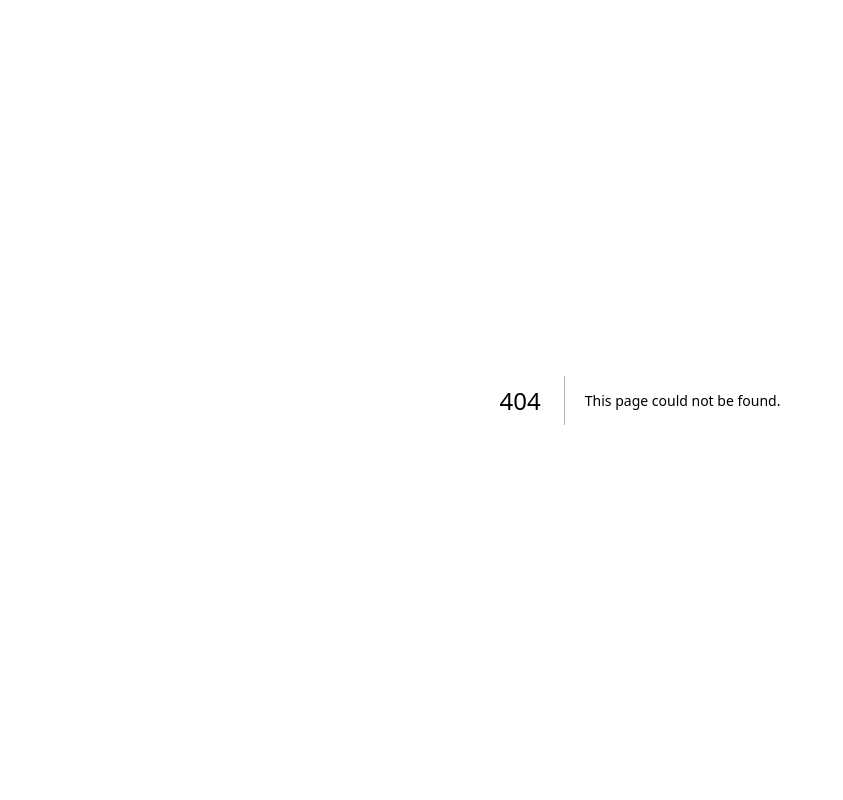
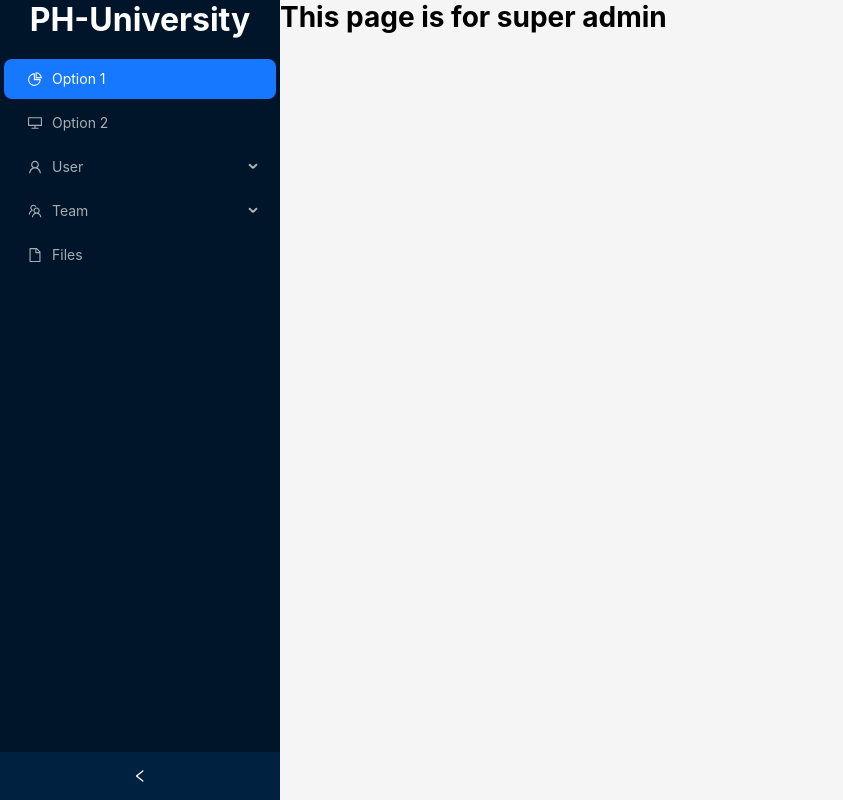
Before and after one commit to Mazdul1000/university-management, a Next.js app: page /super-admin in a window 1280 px wide. Before the commit this address had no page. Shown: the whole page, without its empty margins (0-843 px from the left). Built offline with nearby package versions, Linux system fonts and the light colour scheme.

Commit message:
Dashboard layout and route

```diff
--- a/src/app/(withlayout)/layout.tsx
+++ b/src/app/(withlayout)/layout.tsx
@@ -1,79 +1,15 @@
-"use client"
-
-import React, { useState } from 'react';
-import {
-  DesktopOutlined,
-  FileOutlined,
-  PieChartOutlined,
-  TeamOutlined,
-  UserOutlined,
-} from '@ant-design/icons';
-import type { MenuProps } from 'antd';
-import { Breadcrumb, Layout, Menu, theme } from 'antd';
-
-const { Header, Content, Footer, Sider } = Layout;
-
-type MenuItem = Required<MenuProps>['items'][number];
-
-function getItem(
-  label: React.ReactNode,
-  key: React.Key,
-  icon?: React.ReactNode,
-  children?: MenuItem[],
-): MenuItem {
-  return {
-    key,
-    icon,
-    children,
-    label,
-  } as MenuItem;
-}
-
-const items: MenuItem[] = [
-  getItem('Option 1', '1', <PieChartOutlined />),
-  getItem('Option 2', '2', <DesktopOutlined />),
-  getItem('User', 'sub1', <UserOutlined />, [
-    getItem('Tom', '3'),
-    getItem('Bill', '4'),
-    getItem('Alex', '5'),
-  ]),
-  getItem('Team', 'sub2', <TeamOutlined />, [getItem('Team 1', '6'), getItem('Team 2', '8')]),
-  getItem('Files', '9', <FileOutlined />),
-];
+import Contents from '@/components/ui/Contents';
+import Sidebar from '@/components/ui/Sidebar';
+import { Layout } from 'antd';
 
 const DashboardLayout= ({children}:{children: React.ReactNode}) => {
-  const [collapsed, setCollapsed] = useState(false);
-  const {
-    token: { colorBgContainer, borderRadiusLG },
-  } = theme.useToken();
+  return (
+    <Layout hasSider>
+        <Sidebar />
+        <Contents>
+            {children}
+        </Contents>
 
-  return (
-    <Layout style={{ minHeight: '100vh' }}>
-      <Sider collapsible collapsed={collapsed} onCollapse={(value) => setCollapsed(value)}>
-        <div className="demo-logo-vertical" />
-        <Menu theme="dark" defaultSelectedKeys={['1']} mode="inline" items={items} />
-      </Sider>
-      <Layout>
-        <Header style={{ padding: 0, background: colorBgContainer }} />
-        <Content style={{ margin: '0 16px' }}>
-          <Breadcrumb style={{ margin: '16px 0' }}>
-            <Breadcrumb.Item>User</Breadcrumb.Item>
-            <Breadcrumb.Item>Bill</Breadcrumb.Item>
-          </Breadcrumb>
-          <div
-            style={{
-              padding: 24,
-              minHeight: 360,
-              background: colorBgContainer,
-              borderRadius: borderRadiusLG,
-              color: "black"
-            }}
-          >
-           {children}
-          </div>
-        </Content>
-        <Footer style={{ textAlign: 'center' }}>Ant Design ©2023 Created by Ant UED</Footer>
-      </Layout>
     </Layout>
   );
 };
--- /dev/null
+++ b/src/app/(withlayout)/super-admin/page.tsx
@@ -0,0 +1,11 @@
+import React from 'react';
+
+const SuperAdminPage = () => {
+    return (
+        <div>
+            <h1>This page is for super admin</h1>
+        </div>
+    );
+};
+
+export default SuperAdminPage;
--- /dev/null
+++ b/src/components/ui/Contents.tsx
@@ -0,0 +1,18 @@
+"use client"
+
+import React from 'react';
+import {  Layout } from 'antd';
+const { Content } = Layout;
+
+const Contents = ({children}:{children:React.ReactNode}) => {
+    return (
+        <Content style={{
+            minHeight: "100vh",
+            color:"black"
+        }}>
+            {children}
+        </Content>
+    );
+};
+
+export default Contents;
--- /dev/null
+++ b/src/components/ui/Sidebar.tsx
@@ -0,0 +1,75 @@
+"use client"
+
+import { useState } from 'react';
+import {
+    DesktopOutlined,
+    FileOutlined,
+    PieChartOutlined,
+    TeamOutlined,
+    UserOutlined,
+  } from '@ant-design/icons';
+import {  Layout, Menu } from 'antd';
+import type { MenuProps } from 'antd';
+const { Sider } = Layout;
+
+type MenuItem = Required<MenuProps>['items'][number];
+
+function getItem(
+    label: React.ReactNode,
+    key: React.Key,
+    icon?: React.ReactNode,
+    children?: MenuItem[],
+  ): MenuItem {
+    return {
+      key,
+      icon,
+      children,
+      label,
+    } as MenuItem;
+  }
+
+  const items: MenuItem[] = [
+    getItem('Option 1', '1', <PieChartOutlined />),
+    getItem('Option 2', '2', <DesktopOutlined />),
+    getItem('User', 'sub1', <UserOutlined />, [
+      getItem('Tom', '3'),
+      getItem('Bill', '4'),
+      getItem('Alex', '5'),
+    ]),
+    getItem('Team', 'sub2', <TeamOutlined />, [getItem('Team 1', '6'), getItem('Team 2', '8')]),
+    getItem('Files', '9', <FileOutlined />),
+  ];
+
+const Sidebar = () => {
+    const [collapsed, setCollapsed] = useState(false);
+    return (
+        <Sider
+        collapsible
+        collapsed={collapsed}
+        onCollapse={(value) => setCollapsed(value)}
+        width={280}
+        style={{
+            overflow: 'auto',
+            height: '100vh',
+            position: 'sticky',
+            left: 0,
+            bottom: 0,
+            top: 0,
+        }}
+        >
+       <div style={{
+        color: 'white',
+        fontSize: '2rem',
+        fontWeight: 'bold',
+        textAlign: 'center',
+        marginBottom: '1rem'
+
+       }}>
+        PH-University
+       </div>
+        <Menu theme="dark" defaultSelectedKeys={['1']} mode="inline" items={items} />
+      </Sider>
+    );
+};
+
+export default Sidebar;
```
